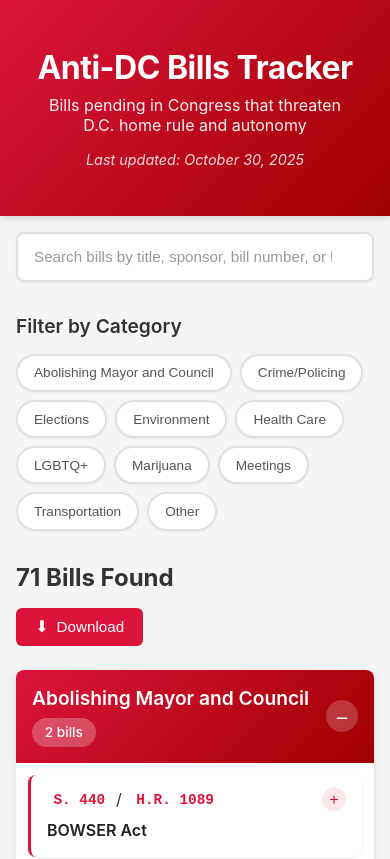
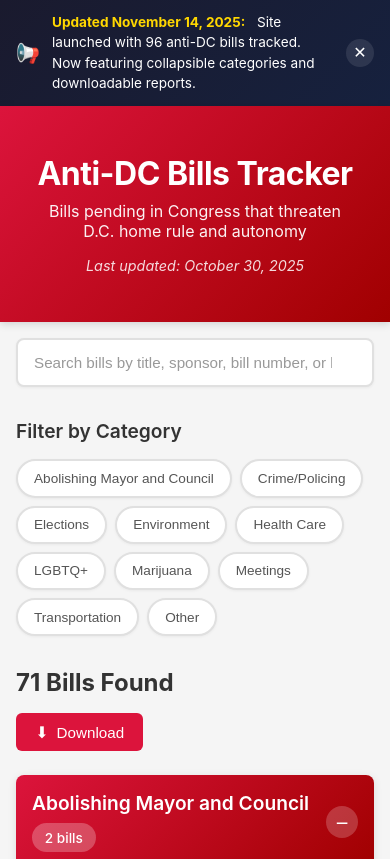
Before and after one commit to antzzz10/dc-bills-tracker, a React (Vite) app: page / in a window 390 px wide. Shown: the top 859 px of the page. Built offline with nearby package versions, Linux system fonts and the light colour scheme.

Commit message:
Add update banner announcing November 14, 2025 site launch

```diff
--- a/package.json
+++ b/package.json
@@ -9,7 +9,8 @@
     "lint": "eslint .",
     "preview": "vite preview",
     "predeploy": "npm run build",
-    "deploy": "gh-pages -d dist"
+    "deploy": "gh-pages -d dist",
+    "deploy:staging": "node deploy-staging.js"
   },
   "dependencies": {
     "jspdf": "^3.0.3",
--- a/src/App.jsx
+++ b/src/App.jsx
@@ -5,6 +5,7 @@ import CategoryFilter from './components/CategoryFilter'
 import CategoryGroup from './components/CategoryGroup'
 import SearchBar from './components/SearchBar'
 import DownloadButton from './components/DownloadButton'
+import UpdateBanner from './components/UpdateBanner'
 
 function App() {
   const [selectedCategories, setSelectedCategories] = useState([])
@@ -55,6 +56,7 @@ function App() {
 
   return (
     <div className="app">
+      <UpdateBanner />
       <header className="header">
         <h1>Anti-DC Bills Tracker</h1>
         <p className="subtitle">
--- /dev/null
+++ b/src/components/UpdateBanner.css
@@ -0,0 +1,88 @@
+.update-banner {
+  background: linear-gradient(135deg, #1a1a2e 0%, #16213e 100%);
+  color: white;
+  padding: 1rem 2rem;
+  box-shadow: 0 2px 8px rgba(0, 0, 0, 0.2);
+  animation: slideDown 0.3s ease;
+}
+
+@keyframes slideDown {
+  from {
+    transform: translateY(-100%);
+    opacity: 0;
+  }
+  to {
+    transform: translateY(0);
+    opacity: 1;
+  }
+}
+
+.update-banner-content {
+  max-width: 1200px;
+  margin: 0 auto;
+  display: flex;
+  align-items: center;
+  gap: 1rem;
+}
+
+.update-icon {
+  font-size: 1.5rem;
+  flex-shrink: 0;
+}
+
+.update-text {
+  margin: 0;
+  flex: 1;
+  font-size: 0.95rem;
+  line-height: 1.5;
+}
+
+.update-text strong {
+  color: #ffd700;
+  margin-right: 0.5rem;
+}
+
+.update-banner-close {
+  background: rgba(255, 255, 255, 0.1);
+  border: none;
+  color: white;
+  width: 32px;
+  height: 32px;
+  border-radius: 50%;
+  cursor: pointer;
+  font-size: 1.2rem;
+  display: flex;
+  align-items: center;
+  justify-content: center;
+  transition: all 0.2s ease;
+  flex-shrink: 0;
+}
+
+.update-banner-close:hover {
+  background: rgba(255, 255, 255, 0.2);
+  transform: scale(1.1);
+}
+
+@media (max-width: 768px) {
+  .update-banner {
+    padding: 0.75rem 1rem;
+  }
+
+  .update-banner-content {
+    gap: 0.75rem;
+  }
+
+  .update-icon {
+    font-size: 1.2rem;
+  }
+
+  .update-text {
+    font-size: 0.85rem;
+  }
+
+  .update-banner-close {
+    width: 28px;
+    height: 28px;
+    font-size: 1rem;
+  }
+}
--- /dev/null
+++ b/src/components/UpdateBanner.jsx
@@ -0,0 +1,29 @@
+import { useState } from 'react'
+import './UpdateBanner.css'
+
+function UpdateBanner() {
+  const [isVisible, setIsVisible] = useState(true)
+
+  if (!isVisible) return null
+
+  return (
+    <div className="update-banner">
+      <div className="update-banner-content">
+        <span className="update-icon">📢</span>
+        <p className="update-text">
+          <strong>Updated November 14, 2025:</strong> Site launched with 96 anti-DC bills tracked.
+          Now featuring collapsible categories and downloadable reports.
+        </p>
+        <button
+          className="update-banner-close"
+          onClick={() => setIsVisible(false)}
+          aria-label="Close banner"
+        >
+          ✕
+        </button>
+      </div>
+    </div>
+  )
+}
+
+export default UpdateBanner
```
Also changed, not shown: deploy-staging.js (added, +16 -0 lines).
